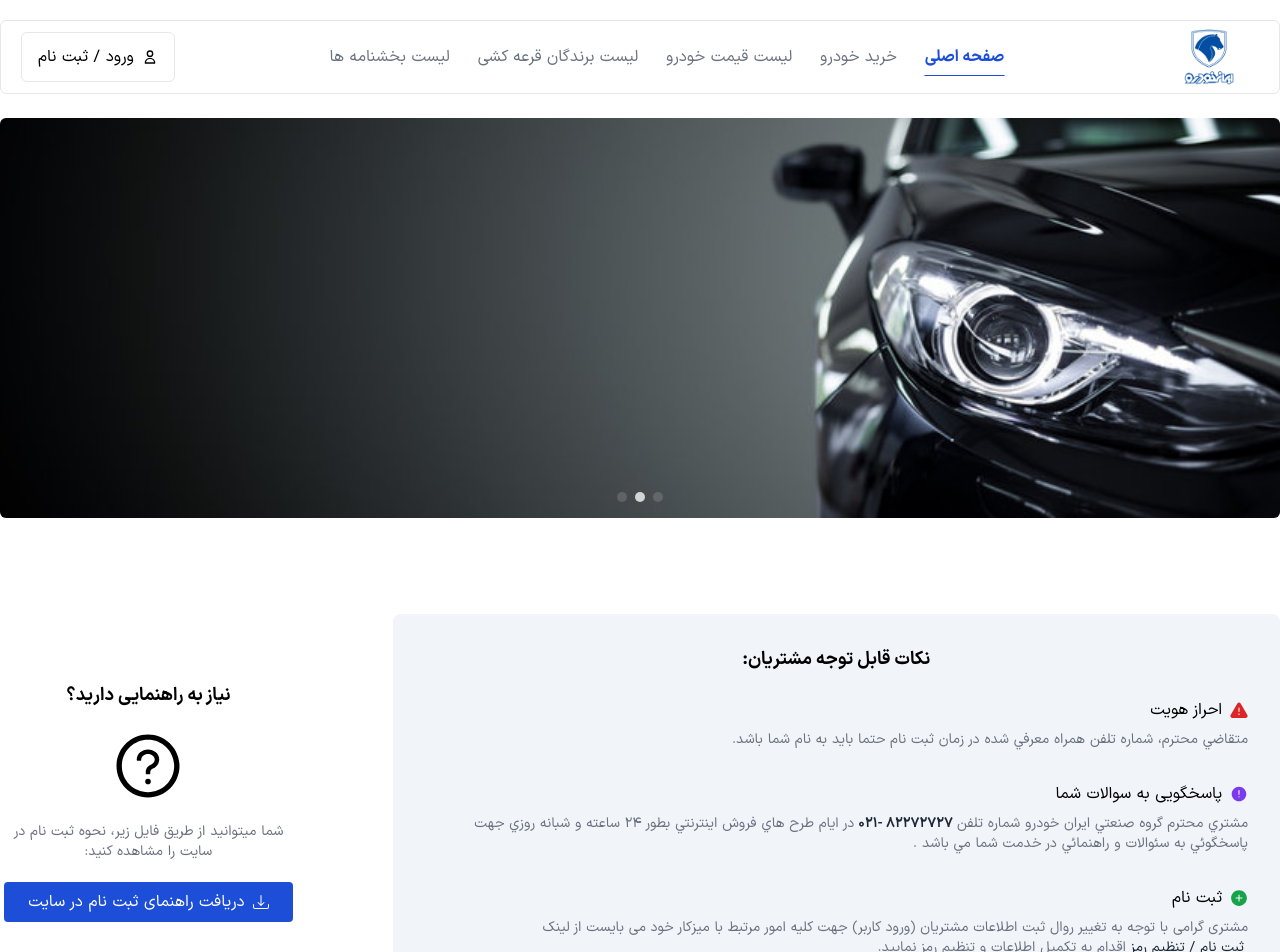
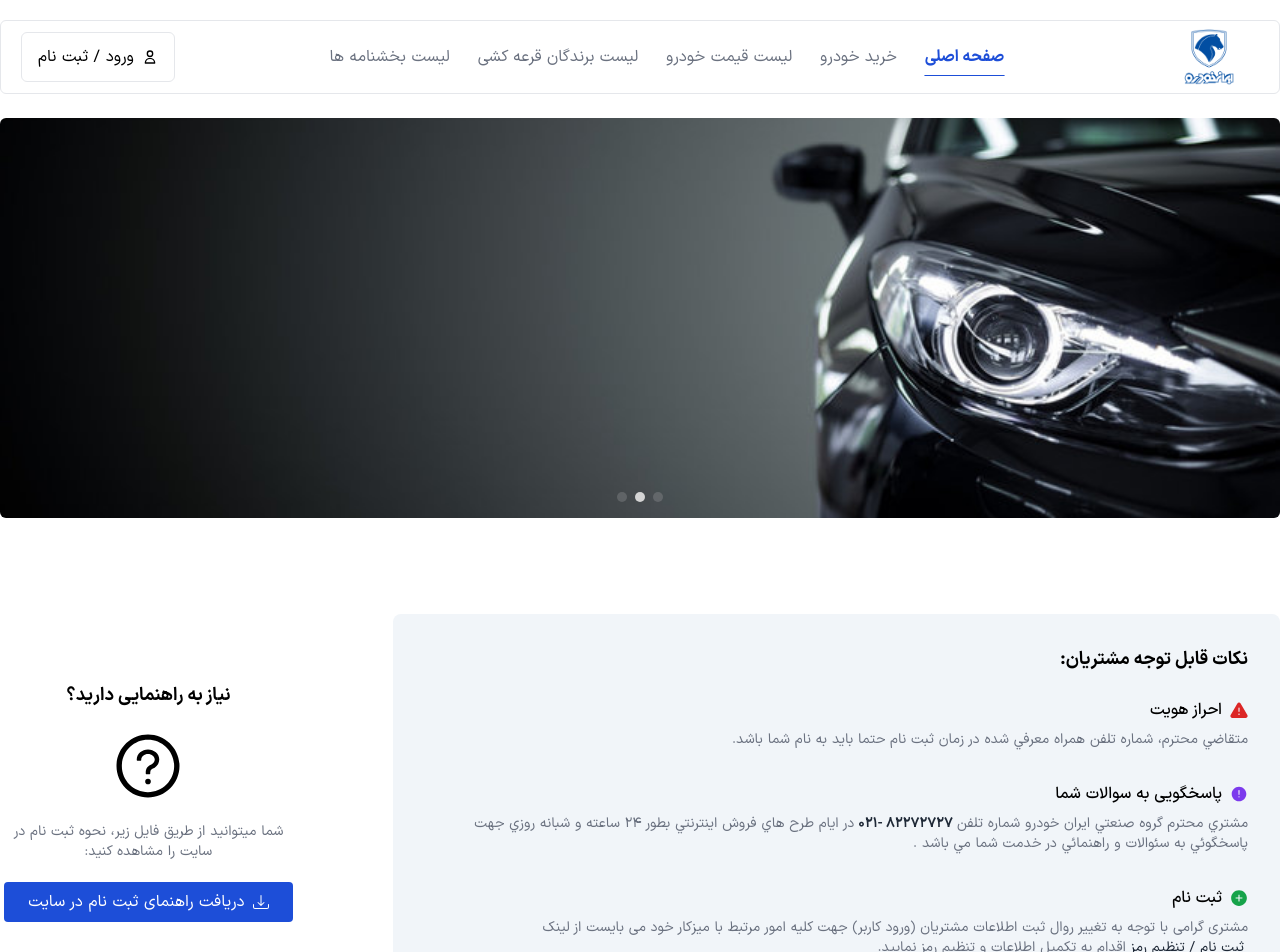
Before and after one commit to alahyarlou/IRANKHODRO_UI, a Next.js app: page / in a window 1280 px wide. Shown: the top 952 px of the page. Built offline with nearby package versions, Linux system fonts and the light colour scheme.

Commit message:
fixed readme

```diff
--- a/app/page.tsx
+++ b/app/page.tsx
@@ -90,7 +90,7 @@ export default function Home() {
 
       <section className="flex flex-col xl:flex-row items-center gap-x-24 mt-10 xl:mt-24">
         <div className="p-8 rounded-lg bg-slate-100">
-          <h2 className="text-lg font-bold text-center xl:text-tight">
+          <h2 className="text-lg font-bold text-center xl:text-right">
             نکات قابل توجه مشتریان:
           </h2>
           <div className="flex flex-col gap-y-2 mt-6">
@@ -98,7 +98,7 @@ export default function Home() {
               <span className="text-red-600 text-lg">
                 <GoAlertFill />
               </span>
-              <h3>احراز هویت</h3>
+              <h3 className="font-medium">احراز هویت</h3>
             </div>
             <p className="text-sm text-gray-500 text-center sm:text-right">
               متقاضي محترم، شماره تلفن همراه معرفي شده در زمان ثبت نام حتما بايد
@@ -110,7 +110,7 @@ export default function Home() {
               <span className="text-violet-600 text-lg">
                 <IoIosAlert />
               </span>
-              <h3>پاسخگویی به سوالات شما</h3>
+              <h3 className="font-medium">پاسخگویی به سوالات شما</h3>
             </div>
             <p className="text-sm text-gray-500 text-center sm:text-right">
               مشتري محترم گروه صنعتي ايران خودرو شماره تلفن
@@ -126,7 +126,7 @@ export default function Home() {
               <span className="text-green-600 text-lg">
                 <AiFillPlusCircle />
               </span>
-              <h3>ثبت نام</h3>
+              <h3 className="font-medium">ثبت نام</h3>
             </div>
             <p className="text-sm text-gray-500 text-center sm:text-right">
               مشتری گرامی با توجه به تغيير روال ثبت اطلاعات مشتریان (ورود کاربر)
```
Also changed, not shown: 1 other file (tests, documents, lock files or other folders).
